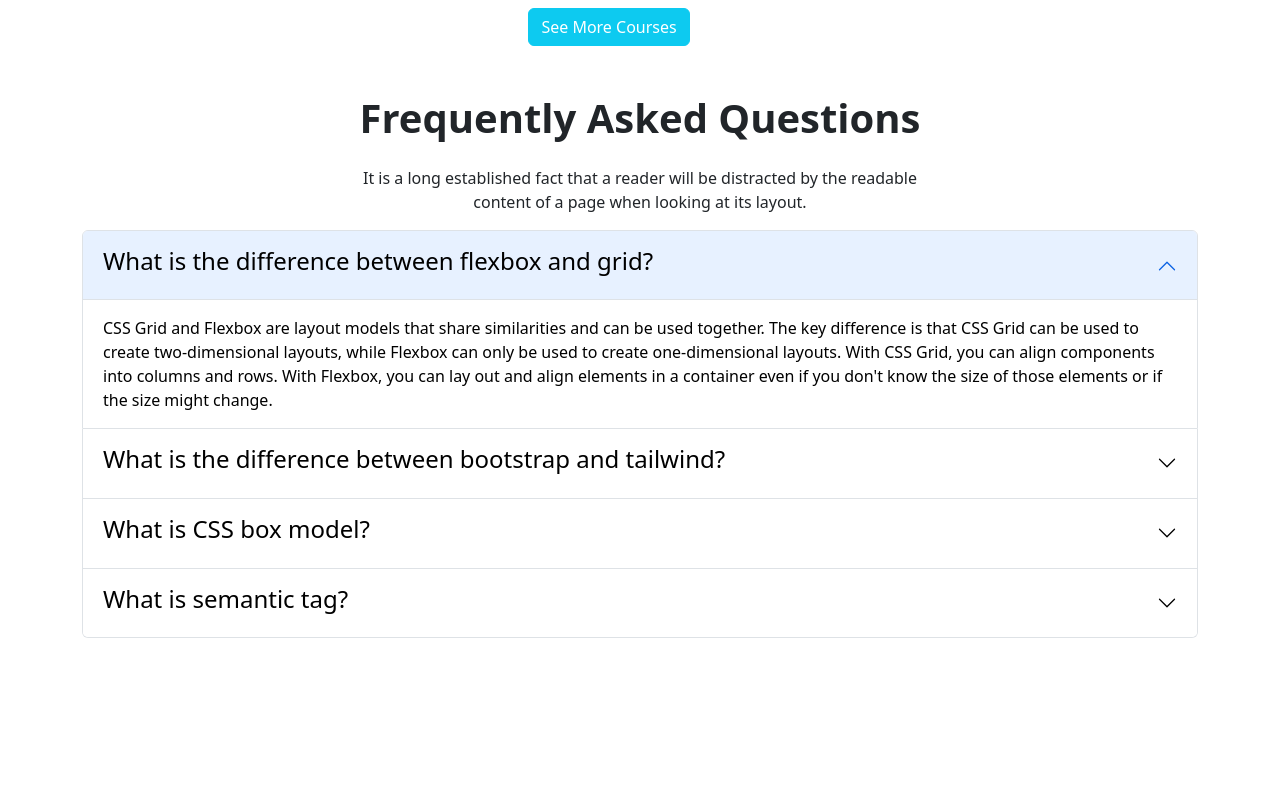
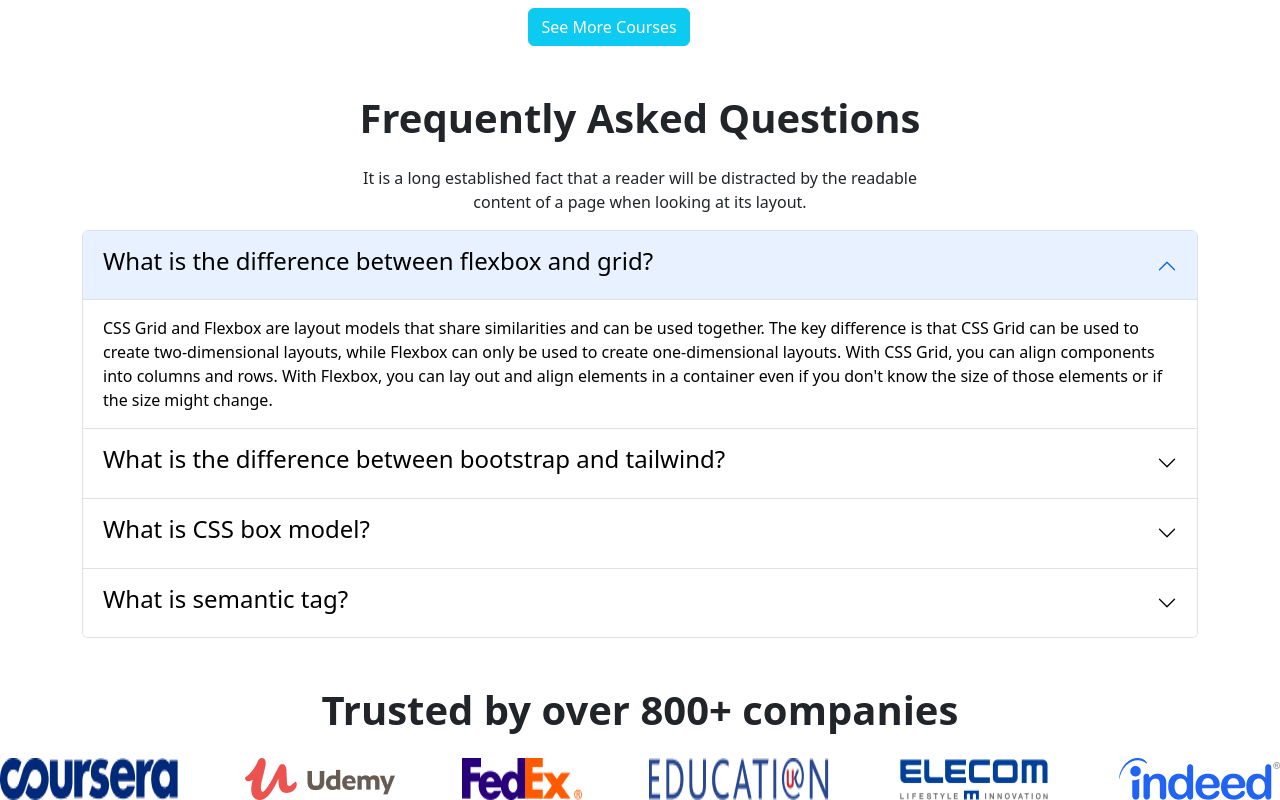
Before and after one commit to MdArifurRahmanRaihan/Assignment-3, a plain HTML site: page index.html in a window 1280 px wide. Shown: the part 1494-2294 px from the top of the page. Before the commit the page ends 2132 px from the top, so only its background shows below. Drawn offline with nearby package versions, Linux system fonts and the light colour scheme.

Commit message:
comany-part

```diff
--- a/index.html
+++ b/index.html
@@ -277,7 +277,21 @@
     </div>
 
   </section>
+  <!-- START COMPANIES-- -->
+  <section class=" mt-5">
+    <div  class="text-center">
+      <h1 class="mb-4"><strong>Trusted by over 800+ companies</strong></h1>
+      <div class="d-flex justify-content-between">
+        <img src="images/company/company-1.png" alt="">
+        <img src="images/company/company-2.png" alt="">
+        <img src="images/company/company-3.png" alt="">
+        <img src="images/company/company-4.png" alt="">
+        <img src="images/company/company-5.png" alt="">
+        <img src="images/company/company-6.png" alt="">
 
+      </div>
+  </section>
+  <!-- END COMPANIES-- -->
   </main>
     <script src="https://cdn.jsdelivr.net/npm/bootstrap@5.2.0/dist/js/bootstrap.bundle.min.js" integrity="sha384-A3rJD856KowSb7dwlZdYEkO39Gagi7vIsF0jrRAoQmDKKtQBHUuLZ9AsSv4jD4Xa" crossorigin="anonymous"></script>
   </body>
```
